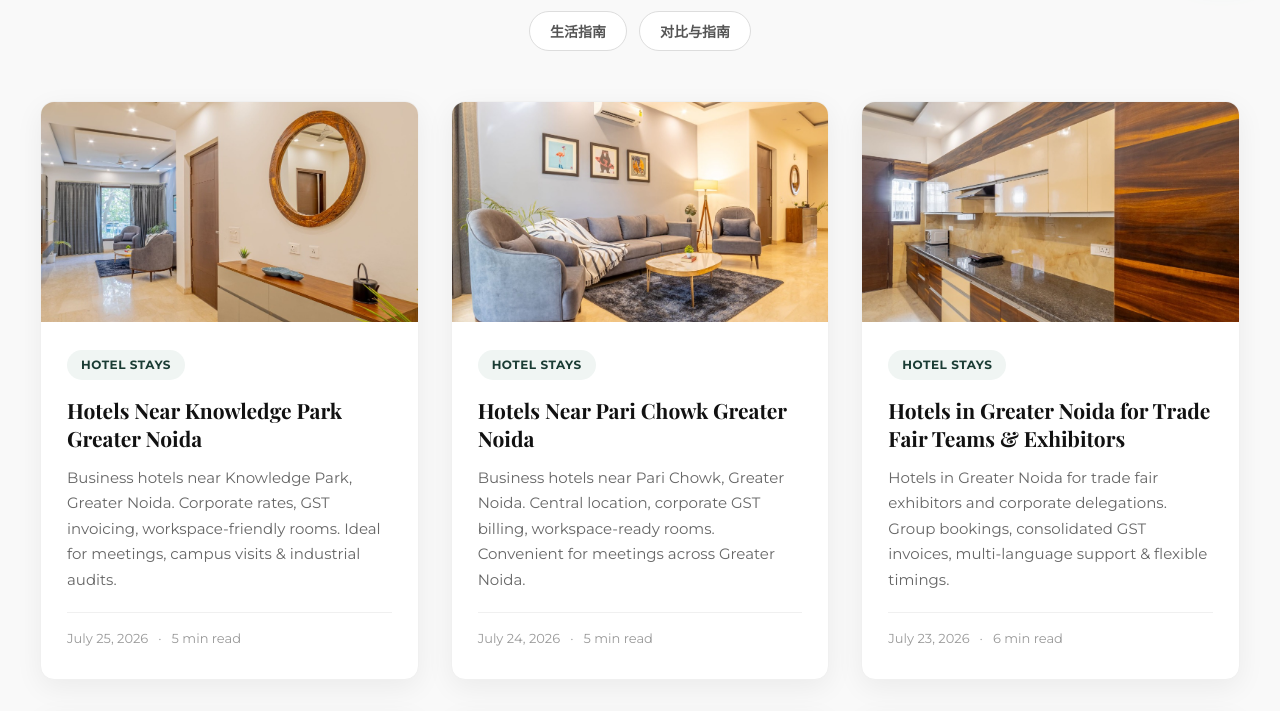
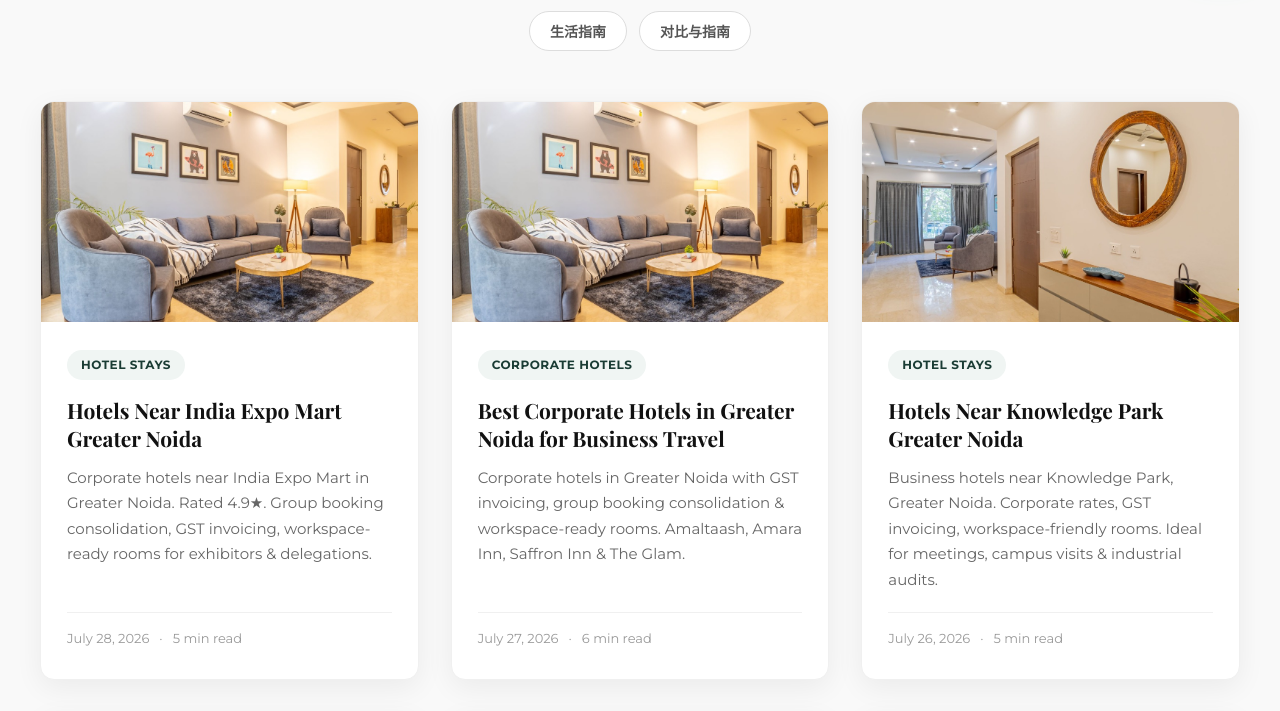
Before and after one commit to viratco/sandanehomes, a React (Vite) app: page /blog in a window 1280 px wide. Shown: the part 808-1519 px from the top of the page. Built offline with nearby package versions, Linux system fonts and the light colour scheme; a web font is replaced by a local one.

Commit message:
Fix: set distinct dates for top 5 Expo Mart blog posts to guarantee exact 1-5 grid order

```diff
--- a/src/data/blogPosts.js
+++ b/src/data/blogPosts.js
@@ -11,7 +11,7 @@ export const blogPosts = [
         "metaDescription": "Hotels in Greater Noida for trade fair exhibitors and corporate delegations. Group bookings, consolidated GST invoices, multi-language support & flexible timings.",
         "subtitle": "Streamlined hotel accommodation for booth teams, international vendors, trade delegations, and event management crews in Greater Noida.",
         "category": "Hotel Stays",
-        "date": "July 23, 2026",
+        "date": "July 24, 2026",
         "readTime": "6 min read",
         "author": "Sandane Homes Team",
         "coverImage": "/blog/covers/kitchen.jpg",
@@ -94,7 +94,7 @@ export const blogPosts = [
         "metaDescription": "Corporate hotels in Greater Noida with GST invoicing, group booking consolidation & workspace-ready rooms. Amaltaash, Amara Inn, Saffron Inn & The Glam.",
         "subtitle": "A complete guide for corporate travel managers, HR teams, and executive travelers seeking premium business stays in Greater Noida.",
         "category": "Corporate Hotels",
-        "date": "July 23, 2026",
+        "date": "July 27, 2026",
         "readTime": "6 min read",
         "author": "Sandane Homes Team",
         "coverImage": "/blog/covers/living-room.jpg",
@@ -178,7 +178,7 @@ export const blogPosts = [
         "metaDescription": "Corporate hotels near India Expo Mart in Greater Noida. Rated 4.9★. Group booking consolidation, GST invoicing, workspace-ready rooms for exhibitors & delegations.",
         "subtitle": "Corporate hotels near India Expo Mart and Expo Plaza in Greater Noida — minutes from venue gates with group booking consolidation & GST billing.",
         "category": "Hotel Stays",
-        "date": "July 23, 2026",
+        "date": "July 28, 2026",
         "readTime": "5 min read",
         "author": "Sandane Homes Team",
         "coverImage": "/blog/covers/living-room.jpg",
@@ -282,7 +282,7 @@ export const blogPosts = [
         metaDescription: "Business hotels near Knowledge Park, Greater Noida. Corporate rates, GST invoicing, workspace-friendly rooms. Ideal for meetings, campus visits & industrial audits.",
         subtitle: "Boutique corporate hotels near Knowledge Park I, II, and III — tailored for visiting professors, corporate trainers, auditors, and trade delegates.",
         category: "Hotel Stays",
-        date: "July 25, 2026",
+        date: "July 26, 2026",
         readTime: "5 min read",
         author: "Sandane Homes Team",
         coverImage: "/blog/covers/hallway-mirror.jpg",
@@ -331,7 +331,7 @@ export const blogPosts = [
         metaDescription: "Business hotels near Pari Chowk, Greater Noida. Central location, corporate GST billing, workspace-ready rooms. Convenient for meetings across Greater Noida.",
         subtitle: "Central boutique hotel accommodation near Pari Chowk — direct access to Noida Metro Aqua Line, commercial centers, and expressways.",
         category: "Hotel Stays",
-        date: "July 24, 2026",
+        date: "July 25, 2026",
         readTime: "5 min read",
         author: "Sandane Homes Team",
         coverImage: "/blog/covers/living-room.jpg",
```
